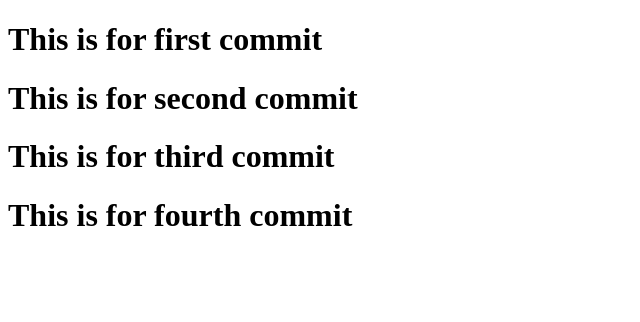
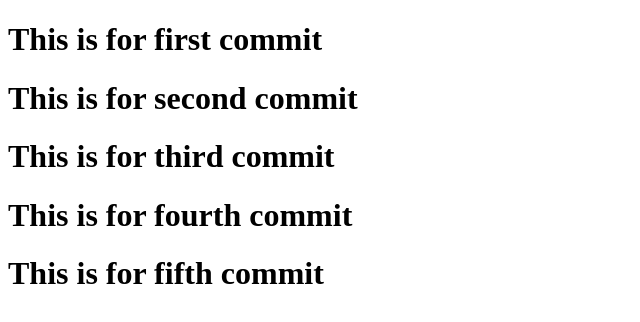
Before and after one commit to Shiva7569/FSDlab2, a plain HTML site: page index.html in a window 1280 px wide. Shown: the whole page, without its empty margins (0-640 px from the left). Drawn offline with Linux system fonts and the light colour scheme.

Commit message:
fifth commit

```diff
--- a/index.html
+++ b/index.html
@@ -8,5 +8,6 @@
     <h1>This is for second commit</h1>
     <h1>This is for third commit</h1>
     <h1>This is for fourth commit</h1>
+    <h1>This is for fifth commit</h1>
 </body>
 </html>
```
